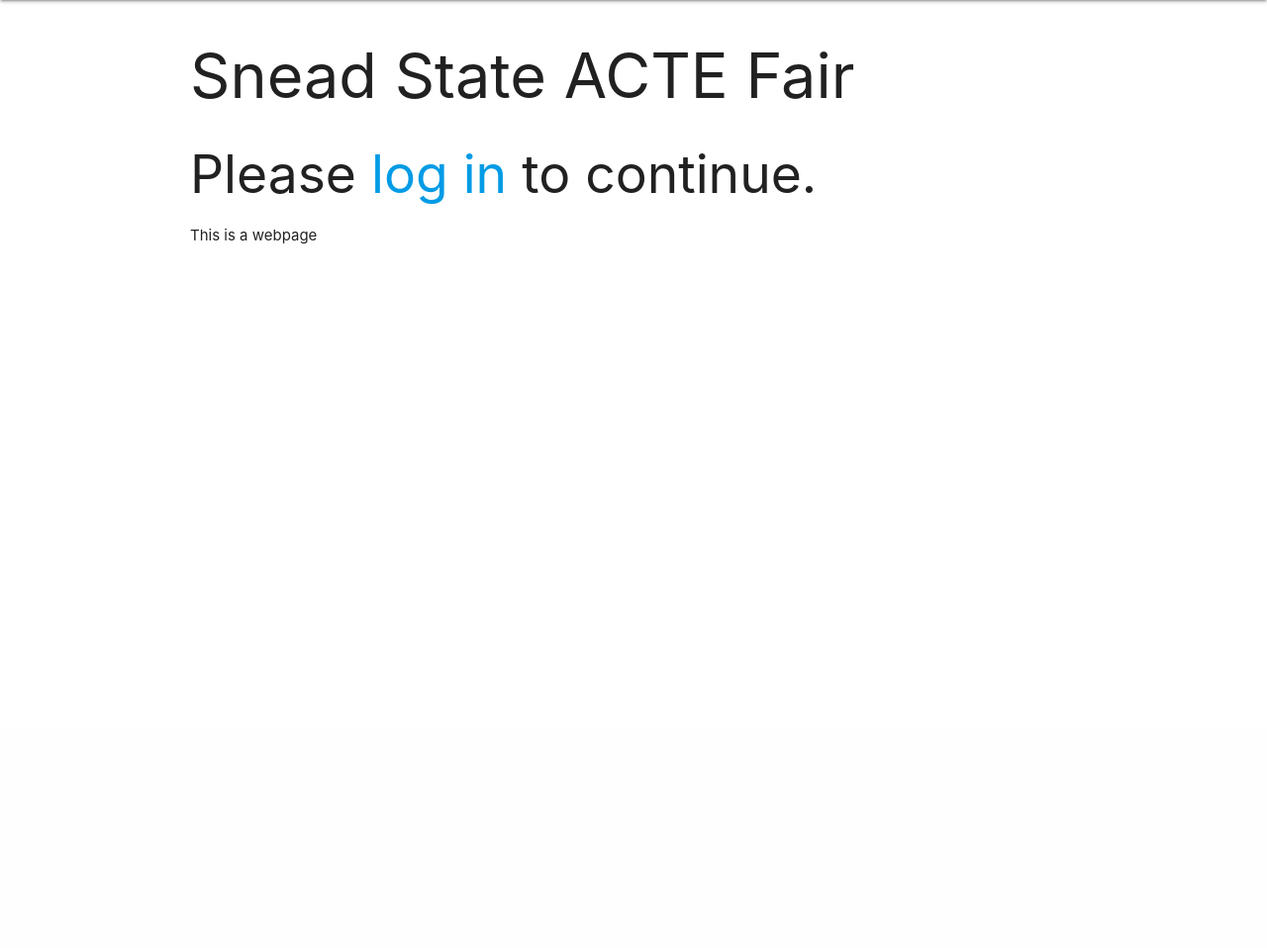
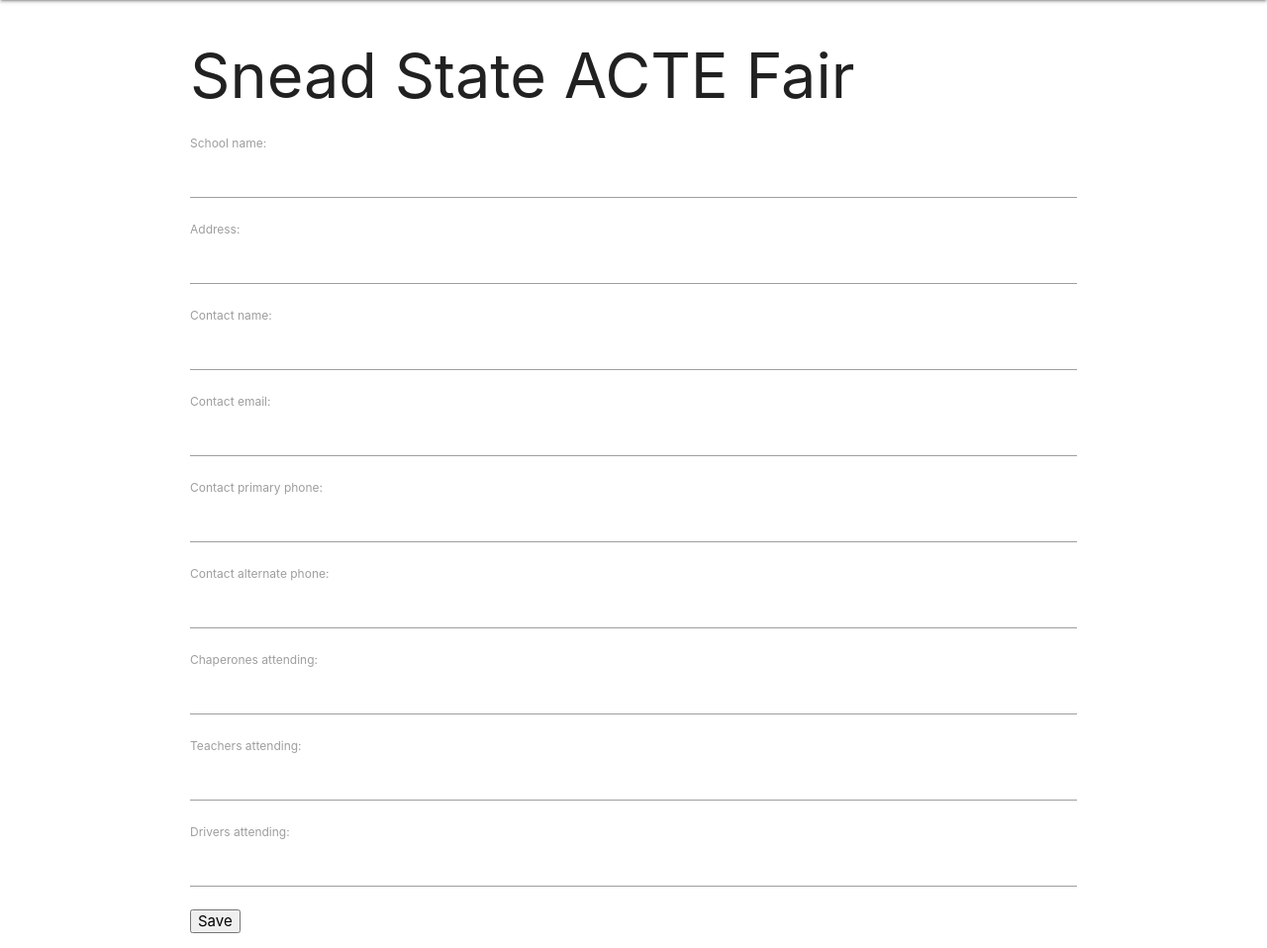
Before and after one commit to S00101454/ACTE, a Django app: page / in a window 1280 px wide. Shown: the part 64-1022 px from the top of the page at 99% size. Before the commit the page ends 311 px from the top, so only its background shows below. Run offline with Django 3.2, Linux system fonts and the light colour scheme; a user stored in the database is signed in; parts of the project's set-up code (start-up, migrations or seed data) failed here and were passed over.

Commit message:
Signed-off-by: Gabriel Evans <Gabis1207@Gmail.com>

```diff
--- a/main/forms.py
+++ b/main/forms.py
@@ -1,6 +1,9 @@
 from django import forms
 from django.contrib.auth.forms import UserCreationForm
 from django.contrib.auth.models import User
+from django.forms import ModelForm, Form, fields
+
+from main.models import School
 
 class NewUserForm(UserCreationForm):
     email = forms.EmailField(required=True)
@@ -17,4 +20,28 @@
             user.save()
         return user
 
-class SchoolInfoForm()
+class SchoolInfoForm(ModelForm):
+
+    def __init__(self, **kwargs):
+        self.contact_email = kwargs.pop('email')
+        super(SchoolInfoForm, self).__init__( **kwargs)
+        if not self.instance:
+            self.fields['email'].initial = self.contact_email
+
+
+    contact_alternate_phone = forms.CharField(max_length=64, required=False)
+    contact_email = forms.CharField(max_length = 192)
+    class Meta:
+        model = School
+
+        fields = [
+            "school_name",
+            "address",
+            "contact_name",
+            "contact_email",
+            "contact_primary_phone",
+            "contact_alternate_phone",
+            "chaperones_attending",
+            "teachers_attending",
+            "drivers_attending"
+            ]
--- a/main/models.py
+++ b/main/models.py
@@ -34,7 +34,7 @@
     contact_name = models.CharField(max_length = 192)
     contact_email = models.CharField(max_length = 192)
     contact_primary_phone = models.CharField(max_length = 64)
-    contact_alternate_phone = models.CharField(max_length = 64)
+    contact_alternate_phone = models.CharField(max_length = 66)
 
     def __str__(self):
         return (self.school_name)
--- a/main/templates/main/landing.html
+++ b/main/templates/main/landing.html
@@ -4,13 +4,16 @@
   <h1>
     Snead State ACTE Fair
   </h1>
+  {% if user.is_authenticated %}
+  <form method="POST">
+    {% csrf_token %}
+    {{school_form.as_p}}
+    <button type="submit">Save</button>
+  </form>
+  {% else %}
   <h2>
     Please <a href ="{% url 'main:login' %}">log in</a> to continue.
   </h2>
-
-  <P>
-    This is a webpage
-  </P>
-
+  {% endif %}
 
 {% endblock %}
--- a/main/views.py
+++ b/main/views.py
@@ -1,13 +1,22 @@
-from .forms import NewUserForm
+from .forms import NewUserForm, SchoolInfoForm
 from django.shortcuts import render, redirect
 from django.http import HttpResponse
 from django.contrib import messages
 from django.contrib.auth.forms import UserCreationForm, AuthenticationForm
 from django.contrib.auth import logout, login, authenticate
+from django.contrib.auth.models import User
 
 def homepage(request):
+    if request.user.is_authenticated:
+        school_form = SchoolInfoForm(email=request.user.email)
+        messages.info(request, str(request.user.email))
+    else:
+        school_form = SchoolInfoForm
+    #school_form.contact_email = request.user.email
+
     return render(request = request,
     template_name = "main/landing.html",
+    context={"school_form":school_form}
     )
 
 def login_request(request):
```
Also changed, not shown: db.sqlite3.
